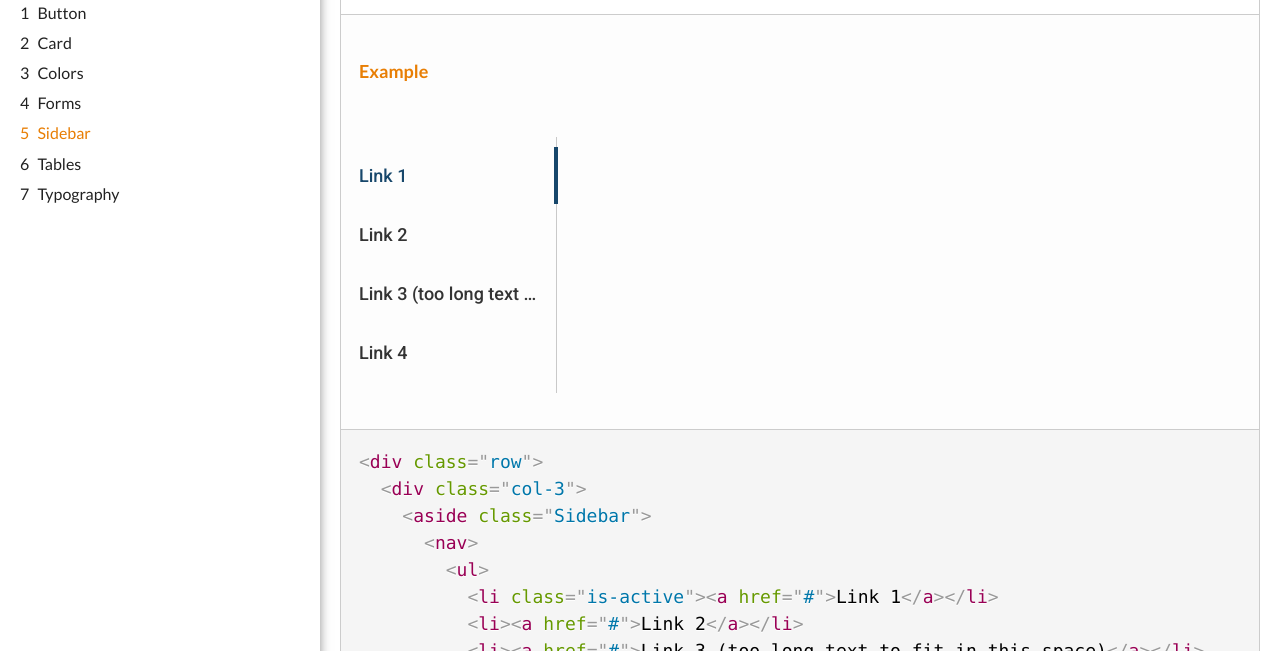
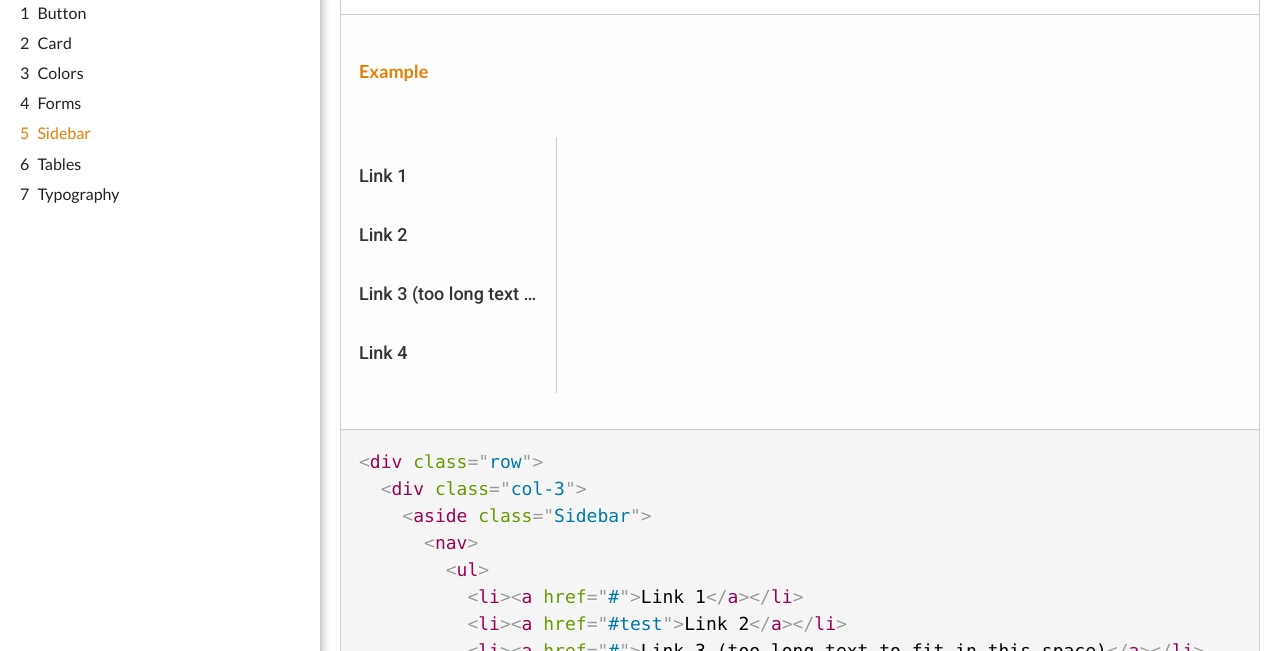
Before and after one commit to Lazarov-Co/autostat-ui, a website: page docs/item-sidebar.html in a window 1280 px wide. Shown: the part 149-800 px from the top of the page. Drawn offline with Linux system fonts and the light colour scheme.

Commit message:
add sidebar active state

```diff
--- a/docs/autostat-ui.min.js
+++ b/docs/autostat-ui.min.js
@@ -1 +1 @@
-!function(){const e=document.querySelector(".Header"),t=document.querySelector(".Header-hamburger");let r=!1;function o(){e.classList.remove("is-active"),document.body.style.overflow="auto",r=!1}t.addEventListener("click",(function(){r?o():(e.classList.add("is-active"),document.body.style.overflow="hidden",r=!0)})),window.addEventListener("resize",(function(){window.innerWidth<801||r&&o()}))}(),document.querySelectorAll(".Sidebar").forEach(e=>{const t=Array.from(e.querySelectorAll("li"));Array.from(e.querySelectorAll("a")).forEach((e,r)=>{const o=e.getAttribute("href");new URL(o,document.baseURI).href===document.url&&t[r].classList.add("is-active")})});
+!function(){const e=document.querySelector(".Header");if(null===e)return;const t=document.querySelector(".Header-hamburger");if(null===t)return;let n=!1;function o(){e.classList.remove("is-active"),document.body.style.overflow="auto",n=!1}t.addEventListener("click",(function(){n?o():(e.classList.add("is-active"),document.body.style.overflow="hidden",n=!0)})),window.addEventListener("resize",(function(){window.innerWidth<801||n&&o()}))}(),function(){const e=document.querySelectorAll(".Sidebar");window.addEventListener("DOMContentLoaded",(function(){e.forEach(e=>function(e){const t=e.querySelectorAll("li");e.querySelectorAll("a").forEach((e,n)=>{const o=e.getAttribute("href");new URL(o,document.baseURI).href===document.URL&&t[n].classList.add("is-active")})}(e))}))}();
--- a/docs/item-sidebar.html
+++ b/docs/item-sidebar.html
@@ -117,8 +117,8 @@
     <aside class="Sidebar">
       <nav>
         <ul>
-          <li class="is-active"><a href="#">Link 1</a></li>
-          <li><a href="#">Link 2</a></li>
+          <li><a href="#">Link 1</a></li>
+          <li><a href="#test">Link 2</a></li>
           <li><a href="#">Link 3 (too long text to fit in this space)</a></li>
           <li><a href="#">Link 4</a></li>
         </ul>
@@ -135,8 +135,8 @@
     &lt;aside class&#x3D;&quot;Sidebar&quot;&gt;
       &lt;nav&gt;
         &lt;ul&gt;
-          &lt;li class&#x3D;&quot;is-active&quot;&gt;&lt;a href&#x3D;&quot;#&quot;&gt;Link 1&lt;/a&gt;&lt;/li&gt;
-          &lt;li&gt;&lt;a href&#x3D;&quot;#&quot;&gt;Link 2&lt;/a&gt;&lt;/li&gt;
+          &lt;li&gt;&lt;a href&#x3D;&quot;#&quot;&gt;Link 1&lt;/a&gt;&lt;/li&gt;
+          &lt;li&gt;&lt;a href&#x3D;&quot;#test&quot;&gt;Link 2&lt;/a&gt;&lt;/li&gt;
           &lt;li&gt;&lt;a href&#x3D;&quot;#&quot;&gt;Link 3 (too long text to fit in this space)&lt;/a&gt;&lt;/li&gt;
           &lt;li&gt;&lt;a href&#x3D;&quot;#&quot;&gt;Link 4&lt;/a&gt;&lt;/li&gt;
         &lt;/ul&gt;
--- a/src/modules/header/header.js
+++ b/src/modules/header/header.js
@@ -1,6 +1,10 @@
 (function() {
   const header = document.querySelector('.Header');
+  if (header === null) return;
+
   const hamburger = document.querySelector('.Header-hamburger');
+  if (hamburger === null) return;
+
   let isActive = false;
 
   function open() {
--- a/src/modules/sidebar/sidebar.scss
+++ b/src/modules/sidebar/sidebar.scss
@@ -6,7 +6,7 @@
 //     <aside class="Sidebar">
 //       <nav>
 //         <ul>
-//           <li class="is-active"><a href="#">Link 1</a></li>
+//           <li><a href="#">Link 1</a></li>
 //           <li><a href="#">Link 2</a></li>
 //           <li><a href="#">Link 3 (too long text to fit in this space)</a></li>
 //           <li><a href="#">Link 4</a></li>
```
Also changed, not shown: docs/section-sidebar.html (+4 -4 lines), src/modules/sidebar/sidebar.js (+12 -5 lines), dist/autostat-ui.js, dist/autostat-ui.min.js.
